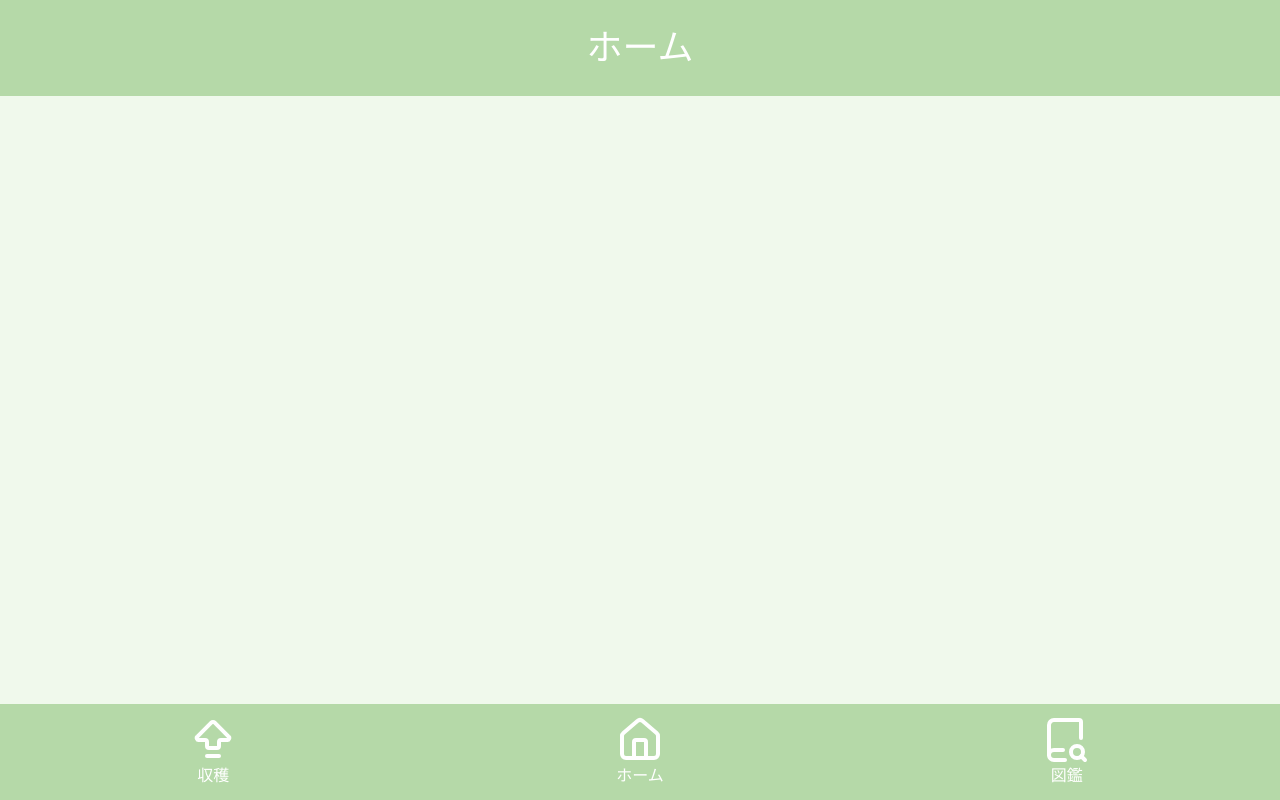
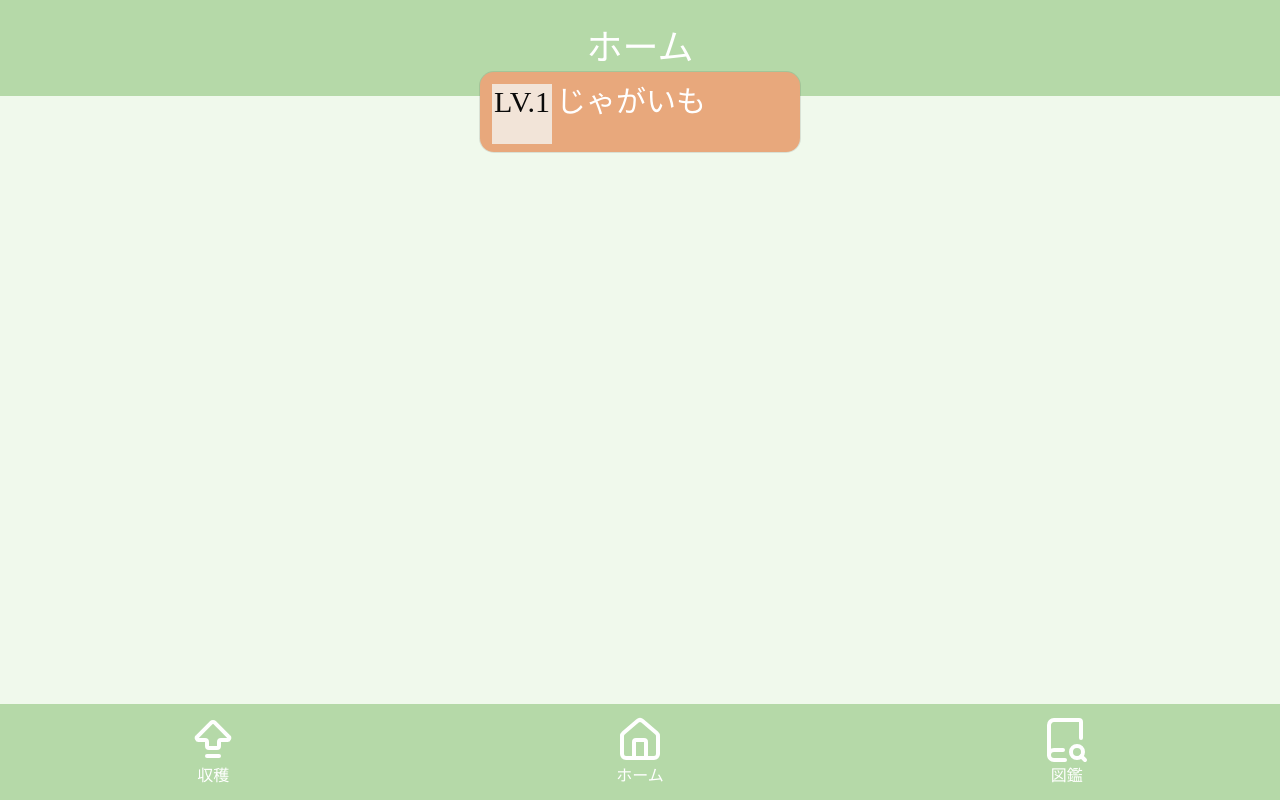
Before and after one commit to ws-vill-shinjo/training-camp-2026-b, a Next.js app in the folder frontend/: page / in a window 1280 px wide. Built offline with nearby package versions, Linux system fonts and the light colour scheme; what nanoevents would draw is missing.

Commit message:
add_appgrade

```diff
--- a/frontend/app/page.tsx
+++ b/frontend/app/page.tsx
@@ -1,12 +1,18 @@
 "use client";
 import { Header } from "@/components/Header";
+import { Upgradecard } from "@/components/Upgrade_card";
 
 export default function Home() {
   return (
-    <div>
-      <Header>
-        <h1 className="text-4xl">ホーム</h1>
-      </Header>
-    </div>
+    <>
+      <div>
+        <Header>
+          <h1 className="text-4xl">ホーム</h1>
+        </Header>
+      </div>
+      <div>
+        <Upgradecard label="じゃがいも" lv={1} />
+      </div>
+    </>
   );
 }
--- a/frontend/components/Upgrade_card.tsx
+++ b/frontend/components/Upgrade_card.tsx
@@ -2,11 +2,24 @@ import { JSX } from "react";
 import { Card } from "./ui/card";
 import { Button } from "./ui/button";
 
-const item =[{
-  label:"じゃがいも",
-  lv: 1,
-}]
+const item = [
+  {
+    label: "じゃがいも",
+    lv: 1,
+  },
+];
 
-export function Upgradecard({label,lv}:i){
-  <Card className="flex items-center "
+export const Upgradecard = ({ label, lv }) => {
+  return (
+    <div className="justify-center items-center flex">
+      <Button variant="ghost">
+        <Card size="sm" className="flex items-start bg-[#E8A87C] h-20 w-80 max-w-sm">
+          <span className="inline-flex text-3xl ml-3">
+            <h1 className="bg-[#F2E4D8] h-15 w-15">LV.{lv}</h1>
+            <p className="text-white ml-1">{label}</p>
+          </span>
+        </Card>
+      </Button>
+    </div>
+  );
 };
```
